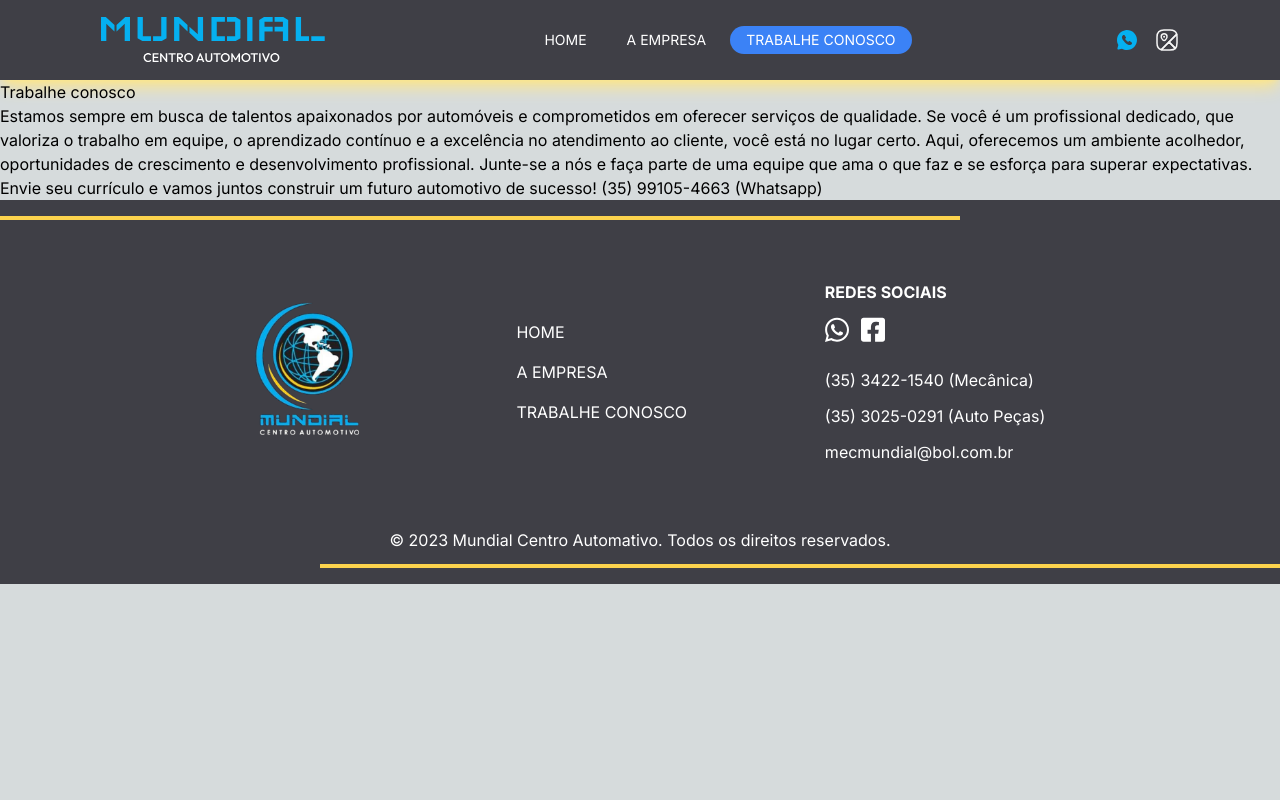
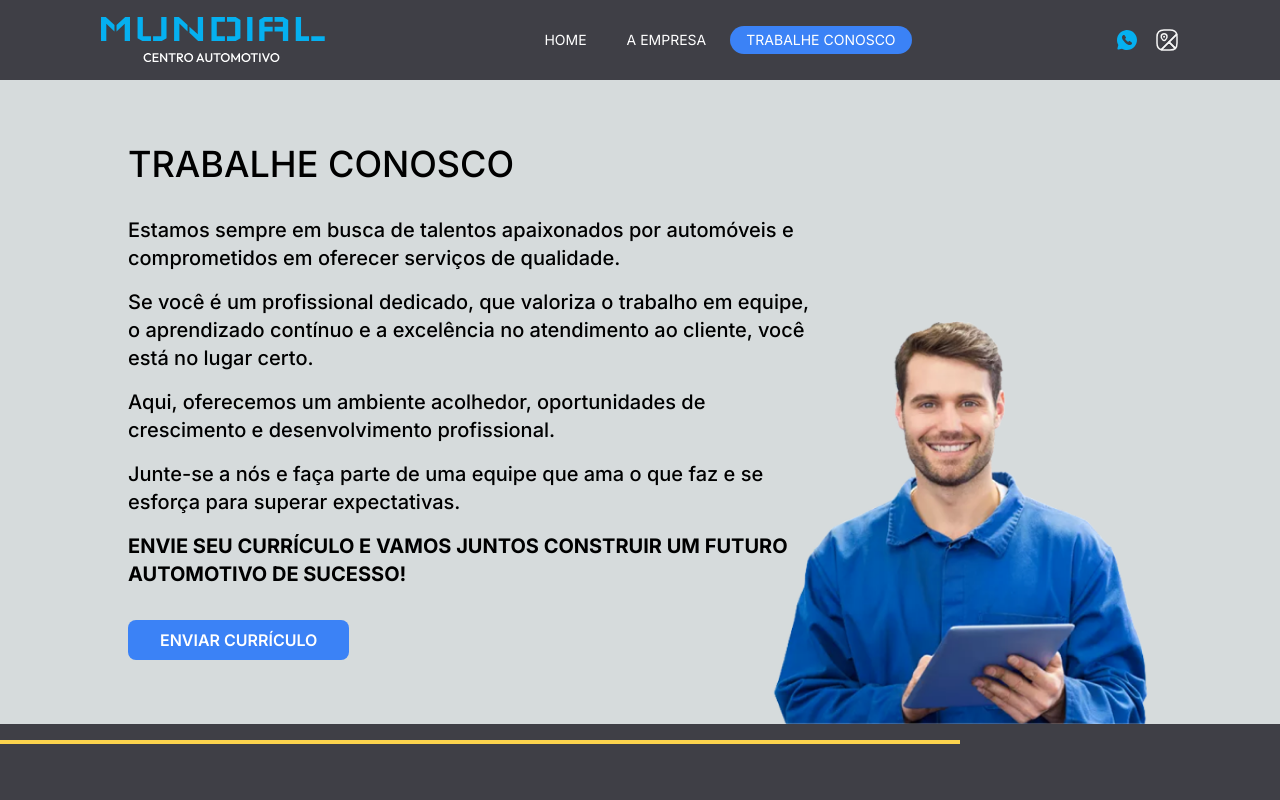
Before and after one commit to Mecanica-Mundial/mecanica-mundial, a Next.js app: page /work-with-us in a window 1280 px wide. Shown: the top 800 px of the page. Built offline with nearby package versions, Linux system fonts and the light colour scheme.

Commit message:
feat: create page work with us

```diff
--- a/src/app/work-with-us/page.tsx
+++ b/src/app/work-with-us/page.tsx
@@ -1,14 +1,42 @@
-interface WorkWithUsProps {}
+import Image from "next/image";
 
-export default function WorkWithUs (props: WorkWithUsProps) {
+export default function WorkWithUs () {
 
     return (
-        <>
-            <h1>Trabalhe conosco</h1>
-            <p>
-                Estamos sempre em busca de talentos apaixonados por automóveis e comprometidos em oferecer serviços de qualidade. Se você é um profissional dedicado, que valoriza o trabalho em equipe, o aprendizado contínuo e a excelência no atendimento ao cliente, você está no lugar certo. Aqui, oferecemos um ambiente acolhedor, oportunidades de crescimento e desenvolvimento profissional. Junte-se a nós e faça parte de uma equipe que ama o que faz e se esforça para superar expectativas. Envie seu currículo e vamos juntos construir um futuro automotivo de sucesso!
-                (35) 99105-4663 (Whatsapp)
-            </p>
-        </>
+        <div className="px-32 py-16 relative">
+            <h1 className="text-4xl uppercase font-medium">
+                Trabalhe conosco
+            </h1>
+
+            <div className="flex flex-col gap-4 w-4/6 mt-8 font-medium text-xl">
+                <p>
+                    Estamos sempre em busca de talentos apaixonados por automóveis e comprometidos em oferecer serviços de qualidade.
+                </p>
+                <p>
+                    Se você é um profissional dedicado, que valoriza o trabalho em equipe, o aprendizado contínuo e a excelência no atendimento ao cliente, você está no lugar certo.
+                </p>
+                <p>
+                    Aqui, oferecemos um ambiente acolhedor, oportunidades de crescimento e desenvolvimento profissional.
+                </p>
+                <p>
+                    Junte-se a nós e faça parte de uma equipe que ama o que faz e se esforça para superar expectativas.
+                </p>
+                <p className="font-bold">
+                    ENVIE SEU CURRÍCULO E VAMOS JUNTOS CONSTRUIR UM FUTURO AUTOMOTIVO DE SUCESSO!
+                </p>
+            </div>
+
+            <button className="bg-blue-500 py-2 px-8 mt-8 rounded-lg font-semibold text-white">
+                ENVIAR CURRÍCULO
+            </button>
+
+            <Image
+                className="w-96 absolute bottom-0 right-32"
+                src={"/images/work-with-us-image.png"}
+                alt=""
+                width={464}
+                height={521}
+            />
+        </div>
     )
 }
--- a/src/components/Molecule/Header/Header.tsx
+++ b/src/components/Molecule/Header/Header.tsx
@@ -7,7 +7,7 @@
 
   return (
     <header
-      className="flex justify-around items-center w-full h-20 bg-zinc-700 shadow-amber-200 shadow-lg"
+      className="flex justify-around items-center w-full h-20 bg-zinc-700"
     >
       <Image width={218} height={50} src={"/images/mundial.svg"} alt="" className="w-56"/>
       <nav className="h-fit flex gap-2">
```
Also changed, not shown: public/images/work-with-us-image.png (added).
